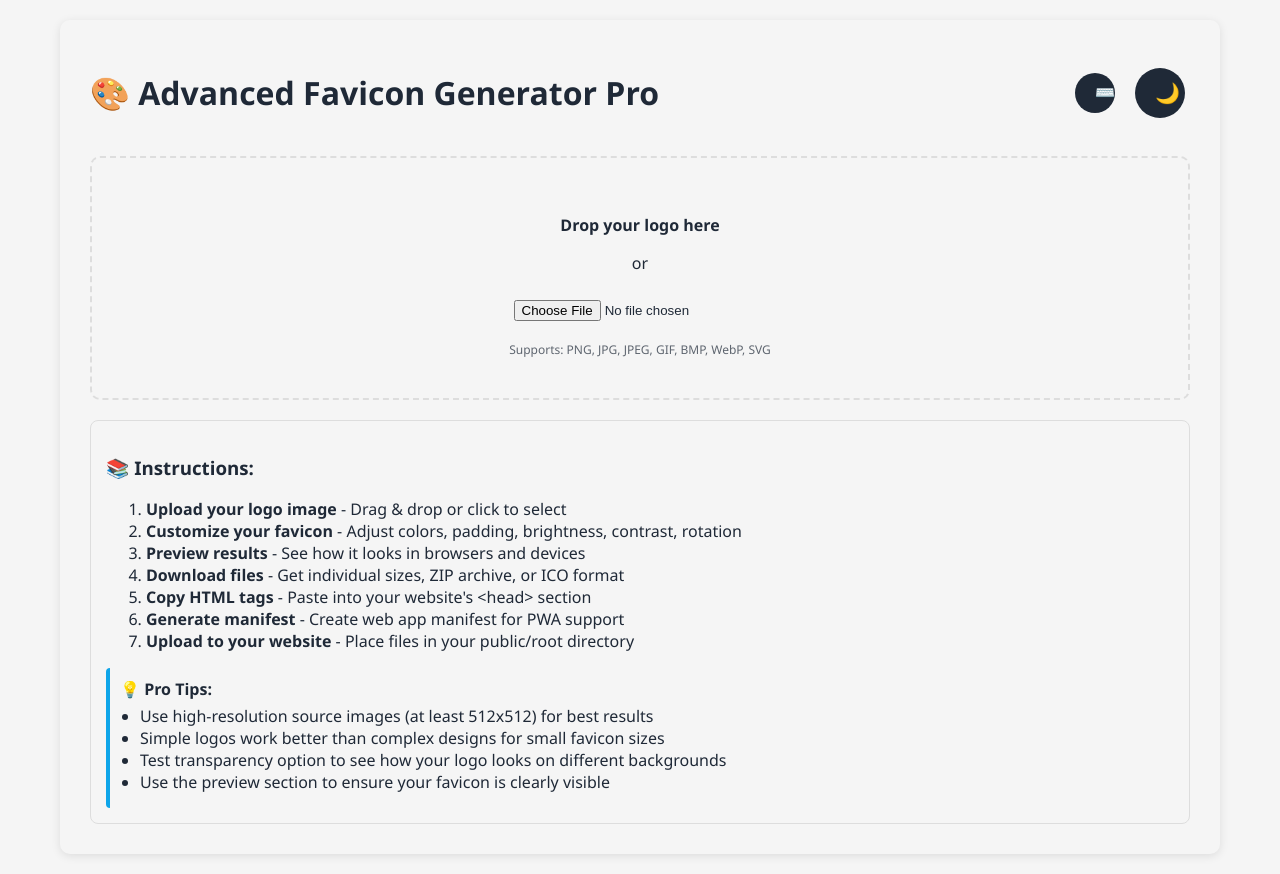
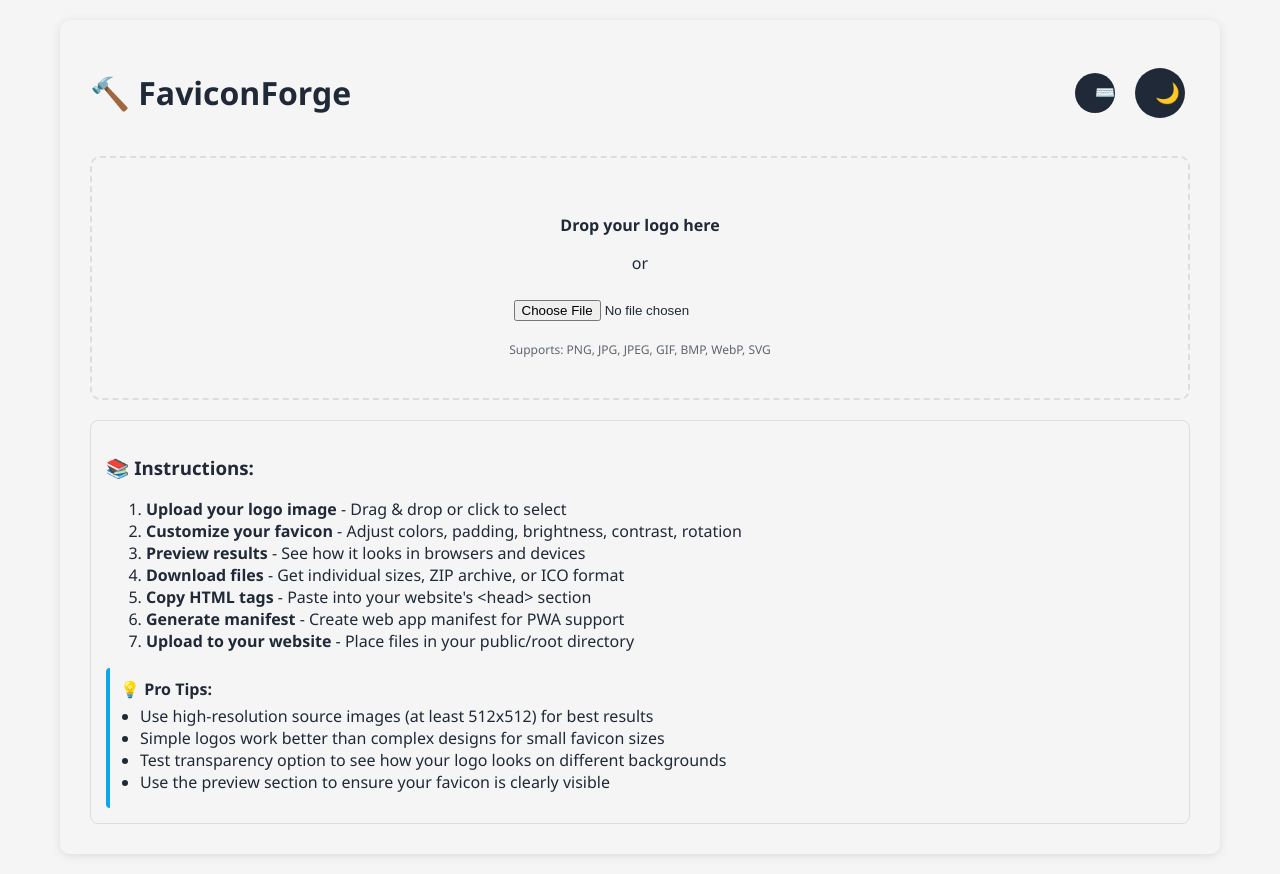
Before and after one commit to DAKSHSHARMA2901/FaviconForge-, a plain HTML site: page favicon-generator.html in a window 1280 px wide. Drawn offline with Linux system fonts and the light colour scheme.

Commit message:
Rebrand to FaviconForge
- Updated site title and main heading to FaviconForge
- Added tagline 'Forge Your Perfect Favicon'
- Updated README with new branding and repository links
- Changed header icon from  to  to match forge theme

```diff
--- a/favicon-generator.html
+++ b/favicon-generator.html
@@ -3,7 +3,7 @@
 <head>
     <meta charset="UTF-8">
     <meta name="viewport" content="width=device-width, initial-scale=1.0">
-    <title>Advanced Favicon Generator Pro</title>
+    <title>FaviconForge - Professional Favicon Generator</title>
     <style>
         :root {
             --primary-color: #0EA5E9;
@@ -199,7 +199,7 @@
 <body>
     <div class="container">
             <div style="display: flex; justify-content: space-between; align-items: center; margin-bottom: 20px;">
-            <h1>🎨 Advanced Favicon Generator Pro</h1>
+            <h1>🔨 FaviconForge</h1>
             <div style="display: flex; gap: 10px; align-items: center;">
                 <div class="tooltip">
                     <button onclick="showKeyboardShortcuts()" style="background: var(--text-color); color: var(--card-bg); border-radius: 50%; width: 40px; height: 40px; font-size: 16px;">⌨️</button>
```
Also changed, not shown: 1 other file.
